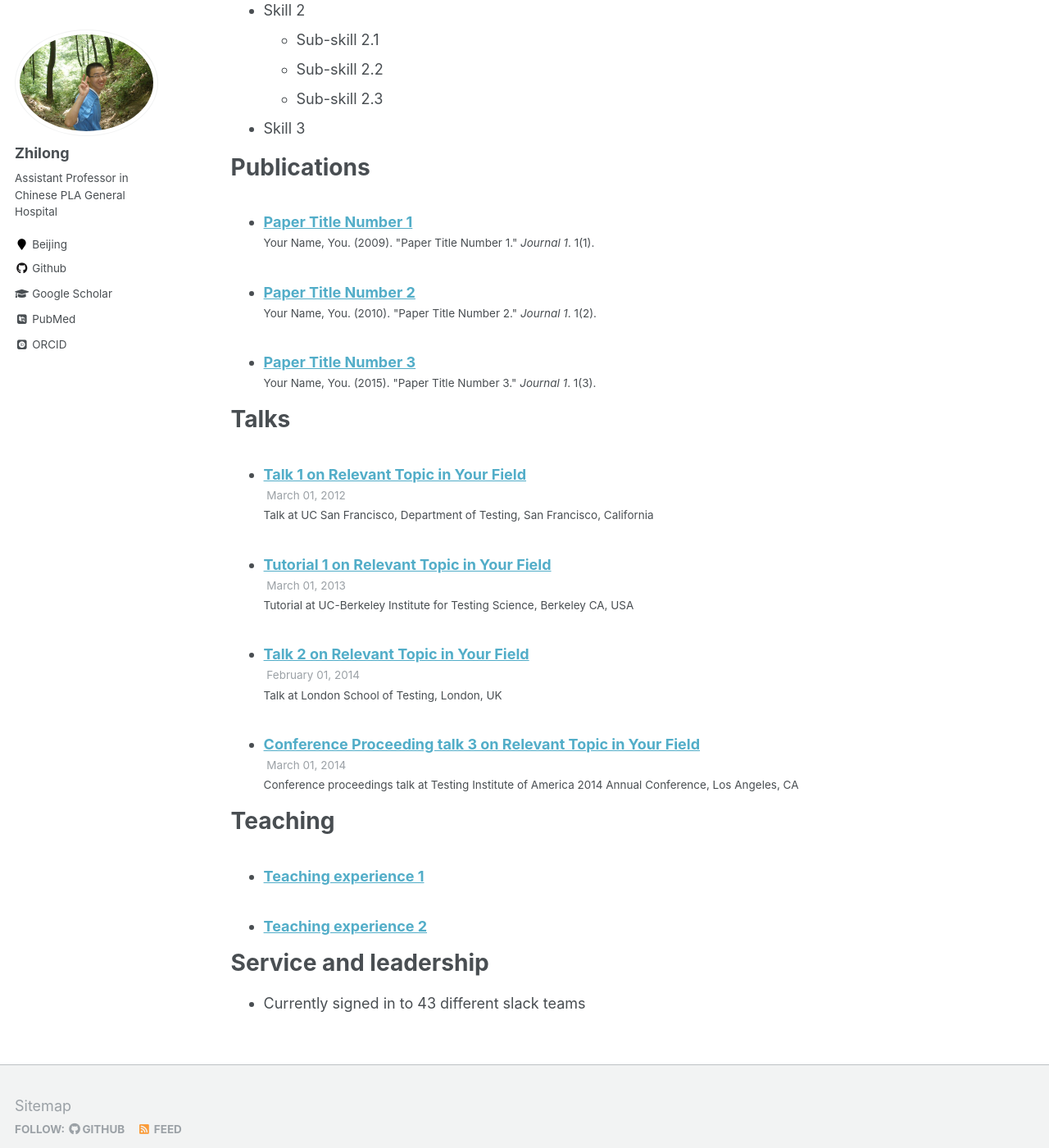
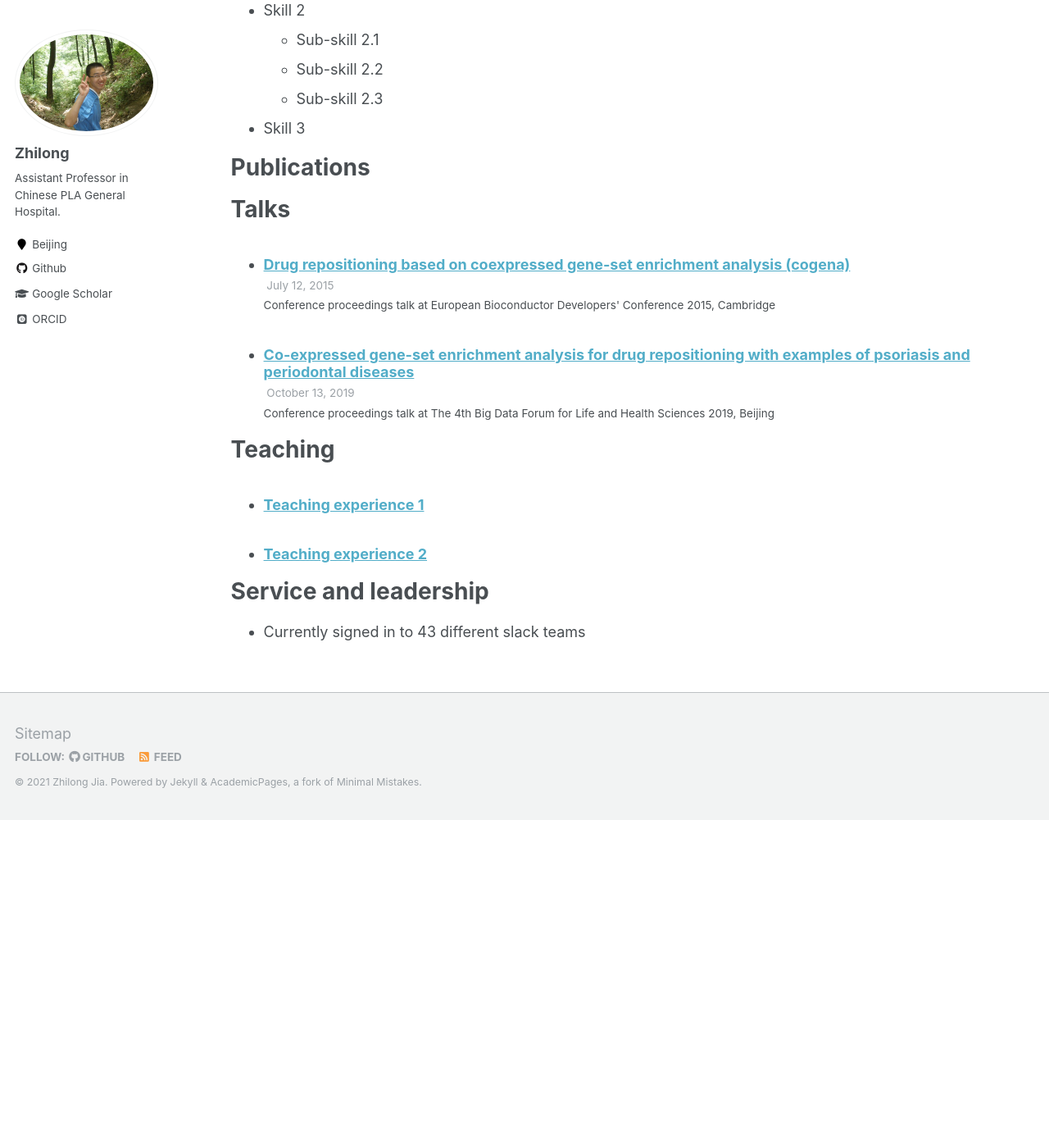
Before and after one commit to zhilongjia/zhilongjia.github.io, a Jekyll site: the page built from _pages/cv.md, in a window 1280 px wide and 1400 px high, scrolled down 767 px. Shown: the whole window at 82% size. Built offline with Jekyll 4.4.1, drawn with Linux system fonts in a browser that asks for light colours; some web fonts are replaced; a file with an impossible date is left out; after the commit the page ends 1767 px from its top, so only the background shows below that; some of the changed text lies outside the part shown.

Commit message:
add 2 article and talks for test.

```diff
--- a/_config.yml
+++ b/_config.yml
@@ -7,10 +7,10 @@
 
 # Site Settings
 locale                   : "en-US"
-title                    : "Zhilong Jia / mainpage"
+title                    : "Mainpage of Zhilong Jia"
 title_separator          : "-"
 name                     : &name "Zhilong Jia"
-description              : &description "Assistant Professor in Chinese PLA General Hospital"
+description              : &description "Assistant Professor in Chinese PLA General Hospital."
 url                      : https://zhilongjia.github.io # the base hostname & protocol for your site e.g. "https://mmistakes.github.io"
 baseurl                  : "" # the subpath of your site, e.g. "/blog"
 repository               : "zhilongjia/zhilongjia.github.io"
@@ -82,10 +82,10 @@ analytics:
 author:
   name             : "Zhilong"
   avatar           : "profile.png"
-  bio              : "Assistant Professor in Chinese PLA General Hospital"
+  bio              : "Assistant Professor in Chinese PLA General Hospital."
   location         : "Beijing"
   employer         :
-  pubmed           : "https://www.ncbi.nlm.nih.gov/pubmed/?term=john+snow"
+  pubmed           : #"https://www.ncbi.nlm.nih.gov/pubmed/?term=john+snow"
   googlescholar    : "https://scholar.google.com/citations?user=Nrqp1VsAAAAJ&hl=en"
   email            :
   researchgate     :  # example: "https://www.researchgate.net/profile/yourprofile"
--- a/_publications/2009-10-01-paper-title-number-1.md
+++ /dev/null
@@ -1,15 +0,0 @@
----
-title: "Paper Title Number 1"
-collection: publications
-permalink: /publication/2009-10-01-paper-title-number-1
-excerpt: 'This paper is about the number 1. The number 2 is left for future work.'
-date: 2009-10-01
-venue: 'Journal 1'
-paperurl: 'http://academicpages.github.io/files/paper1.pdf'
-citation: 'Your Name, You. (2009). &quot;Paper Title Number 1.&quot; <i>Journal 1</i>. 1(1).'
----
-This paper is about the number 1. The number 2 is left for future work.
-
-[Download paper here](http://academicpages.github.io/files/paper1.pdf)
-
-Recommended citation: Your Name, You. (2009). "Paper Title Number 1." <i>Journal 1</i>. 1(1).
--- a/_publications/2010-10-01-paper-title-number-2.md
+++ /dev/null
@@ -1,15 +0,0 @@
----
-title: "Paper Title Number 2"
-collection: publications
-permalink: /publication/2010-10-01-paper-title-number-2
-excerpt: 'This paper is about the number 2. The number 3 is left for future work.'
-date: 2010-10-01
-venue: 'Journal 1'
-paperurl: 'http://academicpages.github.io/files/paper2.pdf'
-citation: 'Your Name, You. (2010). &quot;Paper Title Number 2.&quot; <i>Journal 1</i>. 1(2).'
----
-This paper is about the number 2. The number 3 is left for future work.
-
-[Download paper here](http://academicpages.github.io/files/paper2.pdf)
-
-Recommended citation: Your Name, You. (2010). "Paper Title Number 2." <i>Journal 1</i>. 1(2).
--- a/_publications/2015-10-01-paper-title-number-3.md
+++ /dev/null
@@ -1,15 +0,0 @@
----
-title: "Paper Title Number 3"
-collection: publications
-permalink: /publication/2015-10-01-paper-title-number-3
-excerpt: 'This paper is about the number 3. The number 4 is left for future work.'
-date: 2015-10-01
-venue: 'Journal 1'
-paperurl: 'http://academicpages.github.io/files/paper3.pdf'
-citation: 'Your Name, You. (2015). &quot;Paper Title Number 3.&quot; <i>Journal 1</i>. 1(3).'
----
-This paper is about the number 3. The number 4 is left for future work.
-
-[Download paper here](http://academicpages.github.io/files/paper3.pdf)
-
-Recommended citation: Your Name, You. (2015). "Paper Title Number 3." <i>Journal 1</i>. 1(3).
--- a/_talks/2012-03-01-talk-1.md
+++ /dev/null
@@ -1,11 +0,0 @@
----
-title: "Talk 1 on Relevant Topic in Your Field"
-collection: talks
-type: "Talk"
-permalink: /talks/2012-03-01-talk-1
-venue: "UC San Francisco, Department of Testing"
-date: 2012-03-01
-location: "San Francisco, California"
----
-
-This is a description of your talk, which is a markdown files that can be all markdown-ified like any other post. Yay markdown!
--- a/_talks/2013-03-01-tutorial-1.md
+++ /dev/null
@@ -1,13 +0,0 @@
----
-title: "Tutorial 1 on Relevant Topic in Your Field"
-collection: talks
-type: "Tutorial"
-permalink: /talks/2013-03-01-tutorial-1
-venue: "UC-Berkeley Institute for Testing Science"
-date: 2013-03-01
-location: "Berkeley CA, USA"
----
-
-[More information here](http://exampleurl.com)
-
-This is a description of your tutorial, note the different field in type. This is a markdown files that can be all markdown-ified like any other post. Yay markdown!
--- a/_talks/2014-02-01-talk-2.md
+++ /dev/null
@@ -1,13 +0,0 @@
----
-title: "Talk 2 on Relevant Topic in Your Field"
-collection: talks
-type: "Talk"
-permalink: /talks/2014-02-01-talk-2
-venue: "London School of Testing"
-date: 2014-02-01
-location: "London, UK"
----
-
-[More information here](http://example2.com)
-
-This is a description of your talk, which is a markdown files that can be all markdown-ified like any other post. Yay markdown!
--- a/_talks/2014-03-01-talk-3.md
+++ /dev/null
@@ -1,11 +0,0 @@
----
-title: "Conference Proceeding talk 3 on Relevant Topic in Your Field"
-collection: talks
-type: "Conference proceedings talk"
-permalink: /talks/2014-03-01-talk-3
-venue: "Testing Institute of America 2014 Annual Conference"
-date: 2014-03-01
-location: "Los Angeles, CA"
----
-
-This is a description of your conference proceedings talk, note the different field in type. You can put anything in this field.
--- /dev/null
+++ b/_talks/2015-07-12-cogena_bioc.md
@@ -0,0 +1,13 @@
+---
+title: "Drug repositioning based on coexpressed gene-set enrichment analysis (cogena) "
+collection: talks
+type: "Conference proceedings talk"
+permalink: /talks/2015-07-12-cogena_bioc
+venue: "European Bioconductor Developers' Conference 2015"
+date: 2015-07-12
+location: "Cambridge"
+---
+
+[More information here](https://sites.google.com/site/eurobioc2015/timetable)
+
+introduce cogena
--- /dev/null
+++ b/_talks/2019-10-13-applicaitonofcogena.md
@@ -0,0 +1,13 @@
+---
+title: "Co-expressed gene-set enrichment analysis for drug repositioning with examples of psoriasis and periodontal diseases"
+collection: talks
+type: "Conference proceedings talk"
+permalink: /talks/2019-10-13-applicaitonofcogena
+venue: "The 4th Big Data Forum for Life and Health Sciences 2019"
+date: 2019-10-13
+location: "Beijing"
+---
+
+[More information here](https://ngdc.cncb.ac.cn/conference/bdf2019)
+
+drug repositioning for psoriasis and periodontal diseases
--- a/markdown_generator/publications.py
+++ b/markdown_generator/publications.py
@@ -34,7 +34,7 @@ import pandas as pd
 
 # In[3]:
 
-publications = pd.read_csv("publications.tsv", sep="\t", header=0)
+publications = pd.read_csv("publications_zjia.tsv", sep="\t", header=0)
 publications
 
 
@@ -66,7 +66,7 @@ for row, item in publications.iterrows():
 
     md_filename = str(item.pub_date) + "-" + item.url_slug + ".md"
     html_filename = str(item.pub_date) + "-" + item.url_slug
-    year = item.pub_date[:4]
+    year = item.pub_date
 
     ## YAML variables
 
--- a/markdown_generator/talks.py
+++ b/markdown_generator/talks.py
@@ -33,7 +33,7 @@ import os
 
 # In[3]:
 
-talks = pd.read_csv("talks.tsv", sep="\t", header=0)
+talks = pd.read_csv("talks_zjia.tsv", sep="\t", header=0)
 talks
 
 
--- /dev/null
+++ b/markdown_generator/talks_zjia.tsv
@@ -0,0 +1,3 @@
+title	type	url_slug	venue	date	location	talk_url	description
+Drug repositioning based on coexpressed gene-set enrichment analysis (cogena) 	Conference proceedings talk	cogena_bioc	European Bioconductor Developers' Conference 2015	2015-07-12	Cambridge	https://sites.google.com/site/eurobioc2015/timetable	introduce cogena
+Co-expressed gene-set enrichment analysis for drug repositioning with examples of psoriasis and periodontal diseases	Conference proceedings talk	applicaitonofcogena	The 4th Big Data Forum for Life and Health Sciences 2019	2019-10-13	Beijing	https://ngdc.cncb.ac.cn/conference/bdf2019	drug repositioning for psoriasis and periodontal diseases
```
Also changed, not shown: _publications/2013-ribosomeprofiling.md (added, +16 -0 lines), _publications/2015-DNMF.md (added, +16 -0 lines), markdown_generator/publications_zjia.tsv (added, +3 -0 lines), 2 other files.
